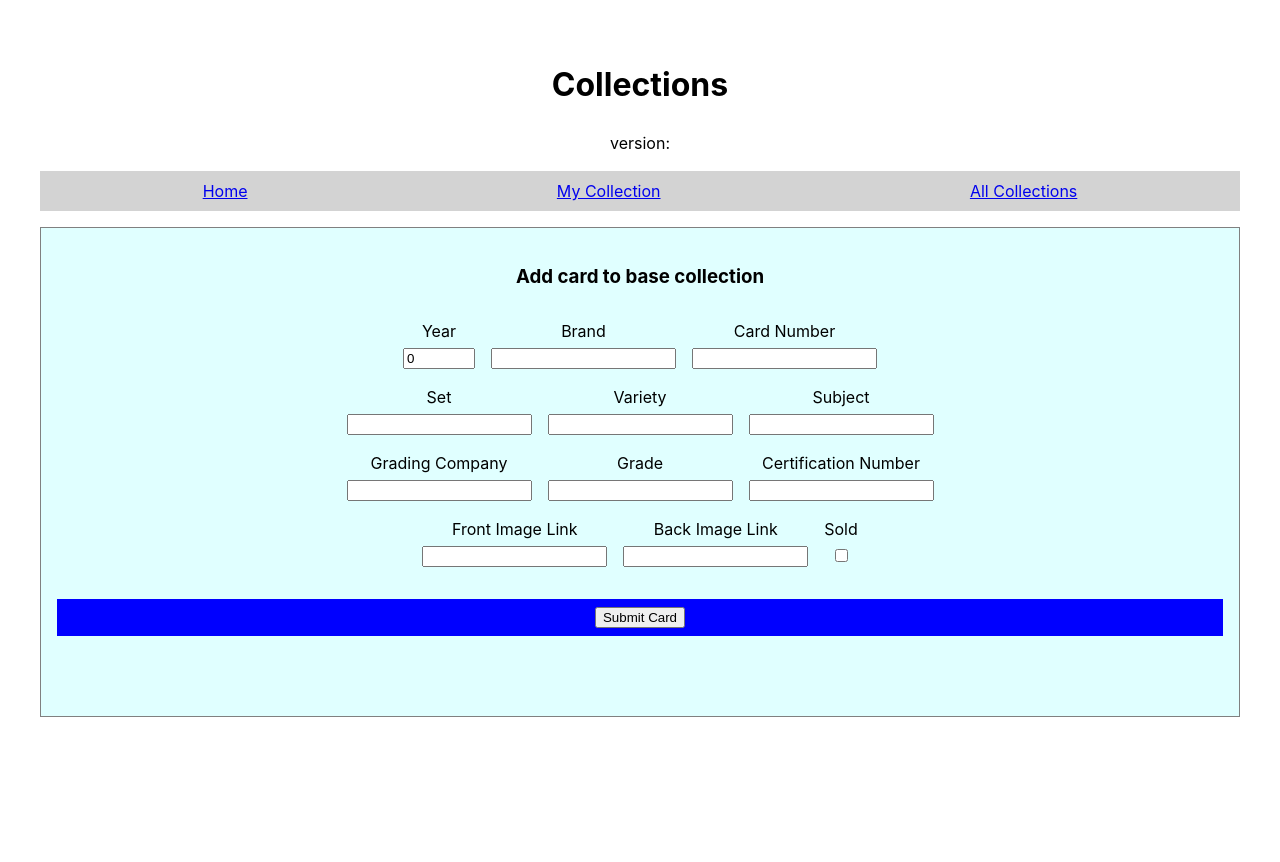
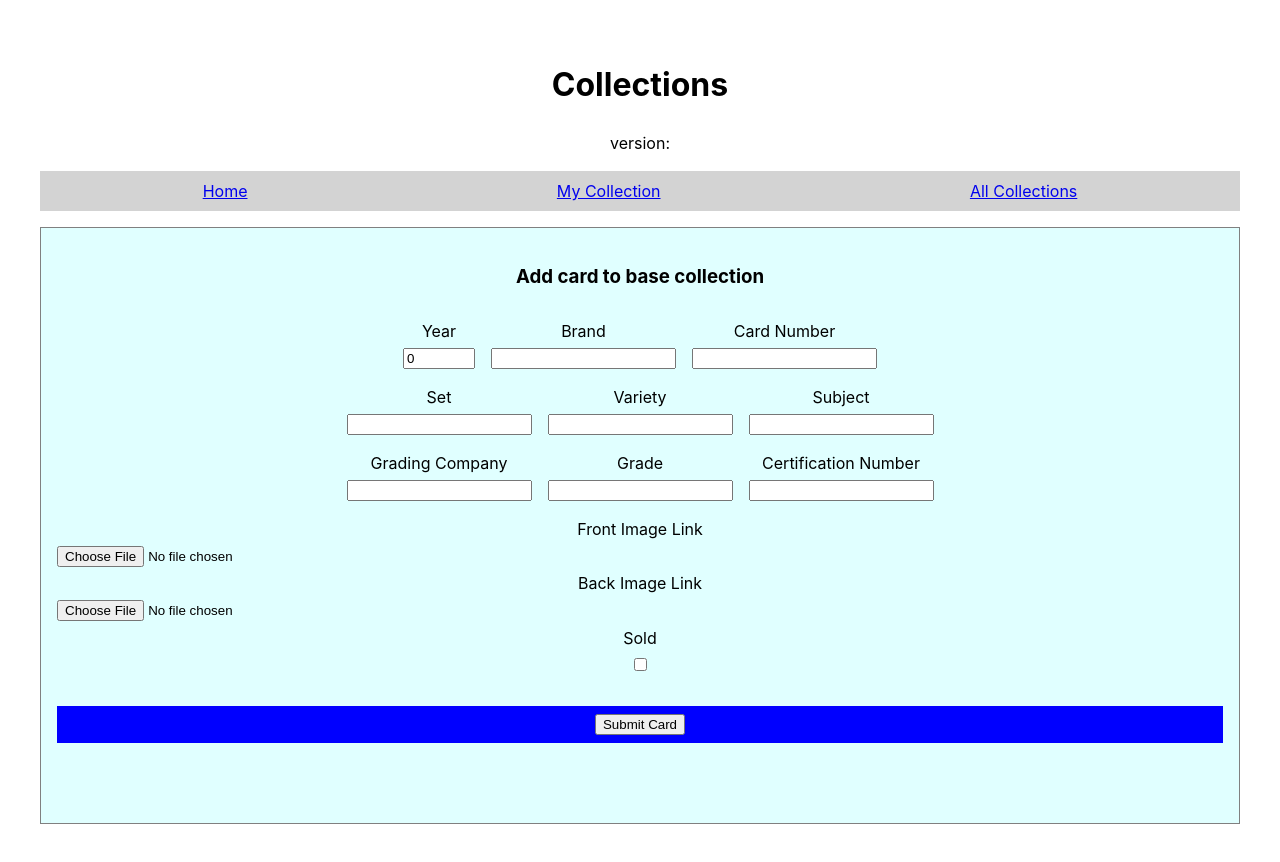
Before and after one commit to UWC2-JSCRIPT/320-wn24-final-project-tvroley, a React (Vite) app: page /collection/add in a window 1280 px wide. Shown: the top 862 px of the page. Before the commit the page ends 800 px from the top, so only its background shows below. Built offline with nearby package versions, Linux system fonts and the light colour scheme; no server answers.

Commit message:
add card page adds photos to google cloud

```diff
--- a/src/AddCard.jsx
+++ b/src/AddCard.jsx
@@ -1,5 +1,7 @@
 import "./App.css";
 import { useState } from "react";
+import firebaseApp from "./firebaseApp";
+import { getStorage, ref, uploadBytes } from "firebase/storage";
 
 function AddCard({}) {
   const [year, setYear] = useState(0);
@@ -15,6 +17,11 @@ function AddCard({}) {
   const [backCardImageLink, setBackCardImageLink] = useState("");
   const [sold, setSold] = useState(false);
   const [resultMessage, setResultMessage] = useState("");
+
+  const [username, setUsername] = useState(
+    localStorage.getItem("cardsUsername"),
+  );
+
   const handleCheck = () => {
     setSold(!sold);
   };
@@ -23,17 +30,15 @@ function AddCard({}) {
     event.preventDefault();
 
     if (
-      year &&
+      /*year &&
       brand &&
       cardSet &&
-      subject &&
+      subject &&*/
       gradingCompany &&
-      grade &&
-      certificationNumber &&
-      frontCardImageLink &&
-      backCardImageLink
+      /*grade &&*/
+      certificationNumber
     ) {
-      const card = {
+      /*const card = {
         year: Number(year),
         brand: brand,
         cardNumber: cardNumber,
@@ -43,8 +48,6 @@ function AddCard({}) {
         gradingCompany: gradingCompany,
         grade: grade,
         certificationNumber: certificationNumber,
-        frontCardImageLink: frontCardImageLink,
-        backCardImageLink: backCardImageLink,
         sold: false,
       };
       let urlPostCard = new URL(
@@ -75,6 +78,35 @@ function AddCard({}) {
       } else {
         setResultMessage(`Could not add card to collection`);
       }
+      */
+
+      const frontCardImageFileEl = document.getElementById(
+        "front-image-file-input",
+      );
+      const frontCardImageFile = frontCardImageFileEl.files[0];
+      const backCardImageFileEl = document.getElementById(
+        "back-image-file-input",
+      );
+      const backCardImageFile = backCardImageFileEl.files[0];
+      const storage = getStorage(firebaseApp);
+      const frontCardImageRef = ref(
+        storage,
+        `${username}/${gradingCompany}${certificationNumber}front`,
+      );
+      const backCardImageRef = ref(
+        storage,
+        `${username}/${gradingCompany}${certificationNumber}back`,
+      );
+      if (frontCardImageFile) {
+        uploadBytes(frontCardImageRef, frontCardImageFile).then((snapshot) => {
+          console.log(snapshot);
+        });
+      }
+      if (backCardImageFile) {
+        uploadBytes(backCardImageRef, backCardImageFile).then((snapshot) => {
+          console.log(snapshot);
+        });
+      }
 
       const yearEl = document.getElementById("year-input");
       yearEl.classList.remove("invalid");
@@ -90,10 +122,6 @@ function AddCard({}) {
       gradeEl.classList.remove("invalid");
       const certEl = document.getElementById("certification-number-input");
       certEl.classList.remove("invalid");
-      const frontEl = document.getElementById("front-image-link-input");
-      frontEl.classList.remove("invalid");
-      const backEl = document.getElementById("back-image-link-input");
-      backEl.classList.remove("invalid");
     } else {
       if (!year) {
         const yearEl = document.getElementById("year-input");
@@ -147,20 +175,6 @@ function AddCard({}) {
       } else {
         const certEl = document.getElementById("certification-number-input");
         certEl.classList.remove("invalid");
-      }
-      if (!frontCardImageLink) {
-        const frontEl = document.getElementById("front-image-link-input");
-        frontEl.classList.add("invalid");
-      } else {
-        const frontEl = document.getElementById("front-image-link-input");
-        frontEl.classList.remove("invalid");
-      }
-      if (!backCardImageLink) {
-        const backEl = document.getElementById("back-image-link-input");
-        backEl.classList.add("invalid");
-      } else {
-        const backEl = document.getElementById("back-image-link-input");
-        backEl.classList.remove("invalid");
       }
     }
   };
@@ -284,30 +298,14 @@ function AddCard({}) {
             <span className="invalid hidden" id="certification-error" />
           </div>
         </div>
-        <div className="div-input-group">
+        <div className="div-input-label">
           <div className="div-input-label">
-            <label htmlFor="front-image-link-input">Front Image Link</label>
-            <input
-              id="front-image-link-input"
-              type="text"
-              minLength="1"
-              maxLength="400"
-              required
-              onChange={(e) => setFrontCardImageLink(e.target.value)}
-              value={frontCardImageLink}
-            />
+            <label htmlFor="front-image-file-input">Front Image Link</label>
+            <input type="file" id="front-image-file-input"></input>
           </div>
           <div className="div-input-label">
-            <label htmlFor="back-image-link-input">Back Image Link</label>
-            <input
-              id="back-image-link-input"
-              type="text"
-              minLength="1"
-              maxLength="400"
-              required
-              onChange={(e) => setBackCardImageLink(e.target.value)}
-              value={backCardImageLink}
-            />
+            <label htmlFor="back-image-file-input">Back Image Link</label>
+            <input type="file" id="back-image-file-input"></input>
           </div>
           <div className="div-input-label">
             <label htmlFor="sold-input">Sold</label>
--- a/src/Home.jsx
+++ b/src/Home.jsx
@@ -135,10 +135,7 @@ export default function Home() {
           Collection, click the "Demo Mode" button
         </p>
         <div className="div-home-buttons">
-          <button
-            id="demo-button"
-            onClick={demoLogin}
-          >
+          <button id="demo-button" onClick={demoLogin}>
             Demo Mode
           </button>
         </div>
--- a/src/firebaseConfig.js
+++ b/src/firebaseConfig.js
@@ -2,6 +2,7 @@ const firebaseConfig = {
   apiKey: import.meta.env.VITE_FIREBASE_API_KEY,
   authDomain: import.meta.env.VITE_FIREBASE_AUTH_DOMAIN,
   projectId: import.meta.env.VITE_FIREBASE_PROJECT_ID,
+  storageBucket: `my-cards-2e97d.appspot.com`,
 };
 
 export default firebaseConfig;
```
